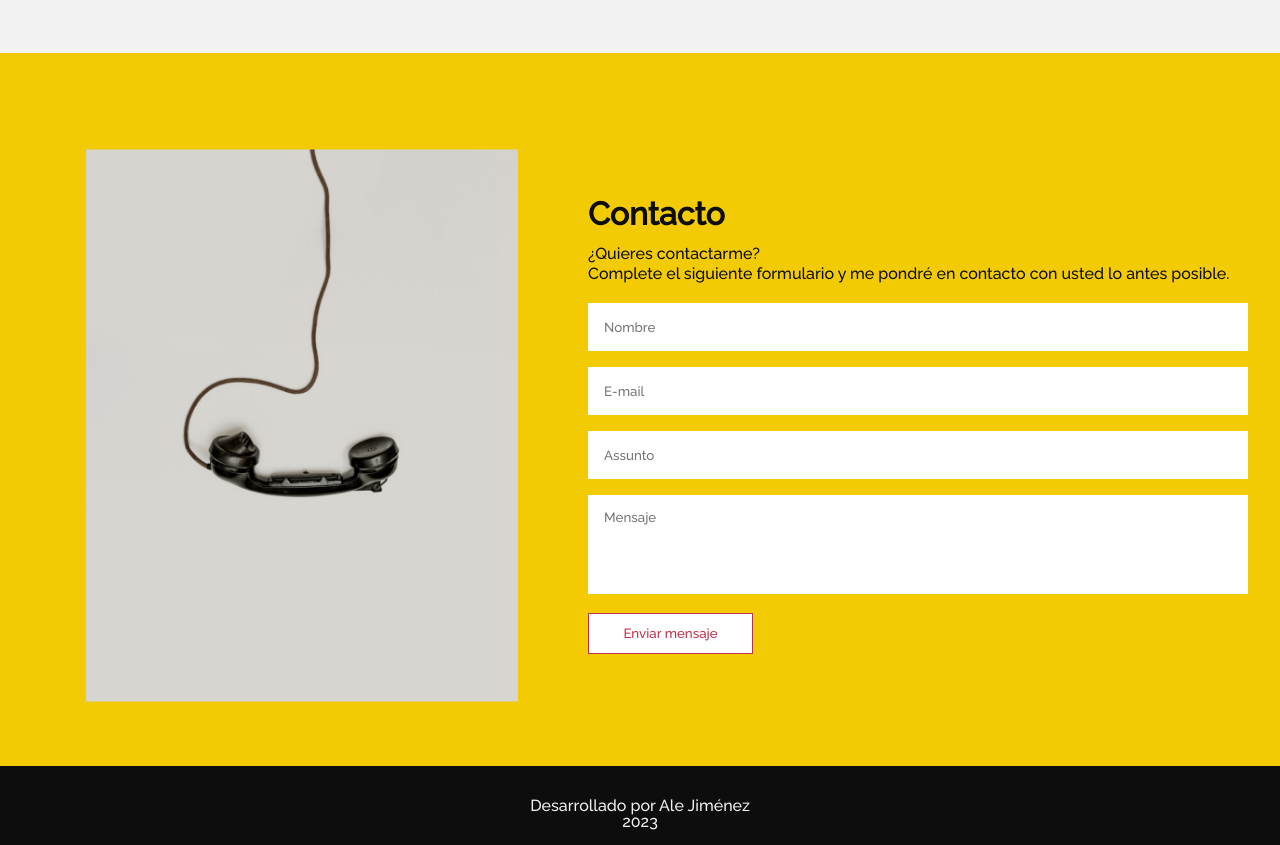
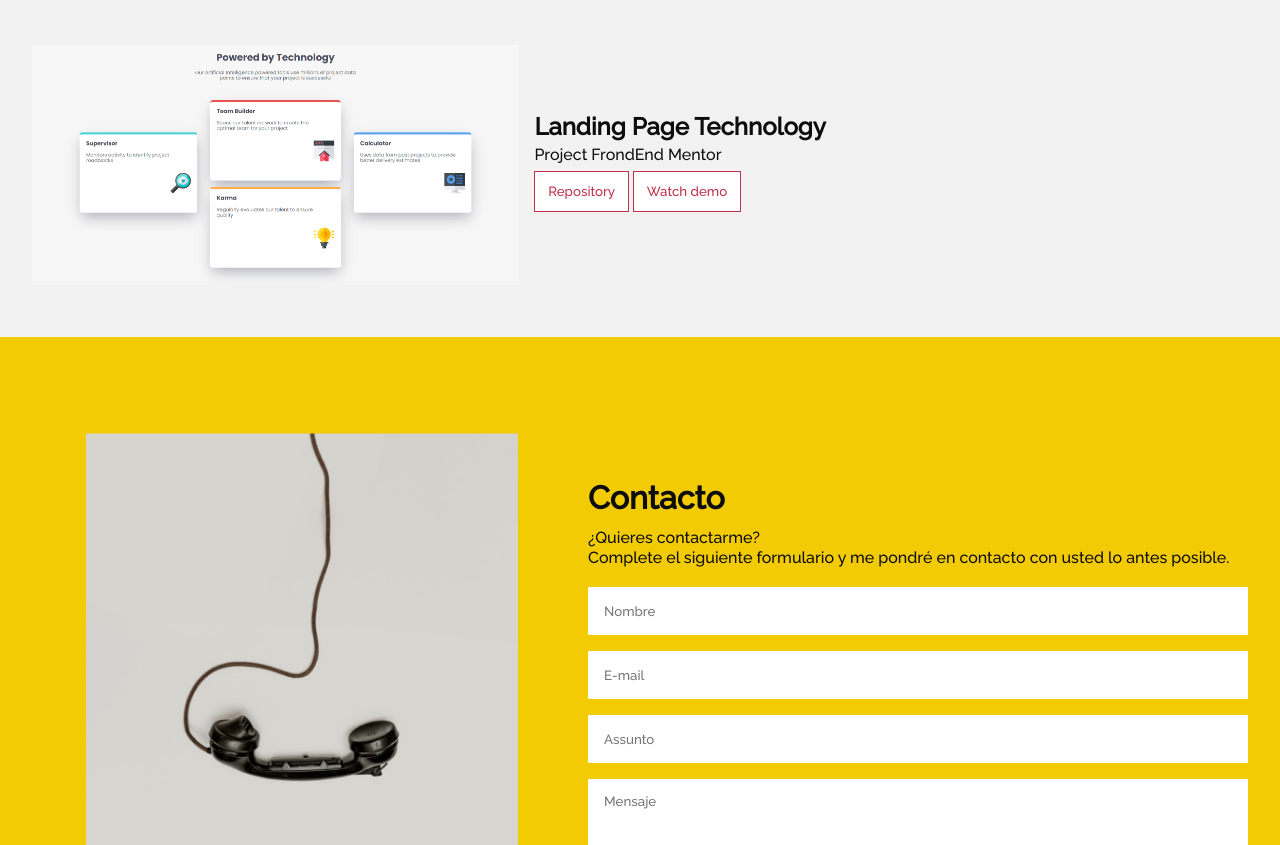
Before and after one commit to Aleji0309/proyectaWebPortfolio, a plain HTML site: page index.html in a window 1280 px wide. Shown: the part 8558-9403 px from the top of the page. Drawn offline with Linux system fonts and the light colour scheme; files whose address does not match are found by name.

Commit message:
Lading Page Technology Added

```diff
--- a/index.html
+++ b/index.html
@@ -758,6 +758,27 @@
           </div>
         </div>
       </div>
+
+      <div class="experiencie__box">
+        <!-- Pon el logotipo/captura de pantalla de tu proyecto -->
+        <img class="experience__img" src="assets/technologyStore.png" />
+        <div class="experience__info">
+          <h2 class="experience__title">Landing Page Technology</h2>
+          <h3 class="experience__text">Project FrondEnd Mentor</h3>
+          <div class="experience__description">
+            <!-- Pon el enlace del proyecto en Github o GithubPages -->
+            <span class="experience__repo"><a target="_blank"
+                href="https://github.com/Aleji0309/proyectaSixthChallengeCard/tree/main/four-card-feature-section-master"><button
+                  class="experiencia__botao--repo">
+                  Repository
+                </button></a></span>
+            <span class="experience__demo"><a target="_blank"
+                href="https://proyectasixthchallengecard.netlify.app/"><button class="experience__botao--demo">
+                  Watch demo
+                </button></a></span>
+          </div>
+        </div>
+      </div>
     </section>
 
     <!-- Sección de Contacto -->
```
Also changed, not shown: assets/technologyStore.png (added).
